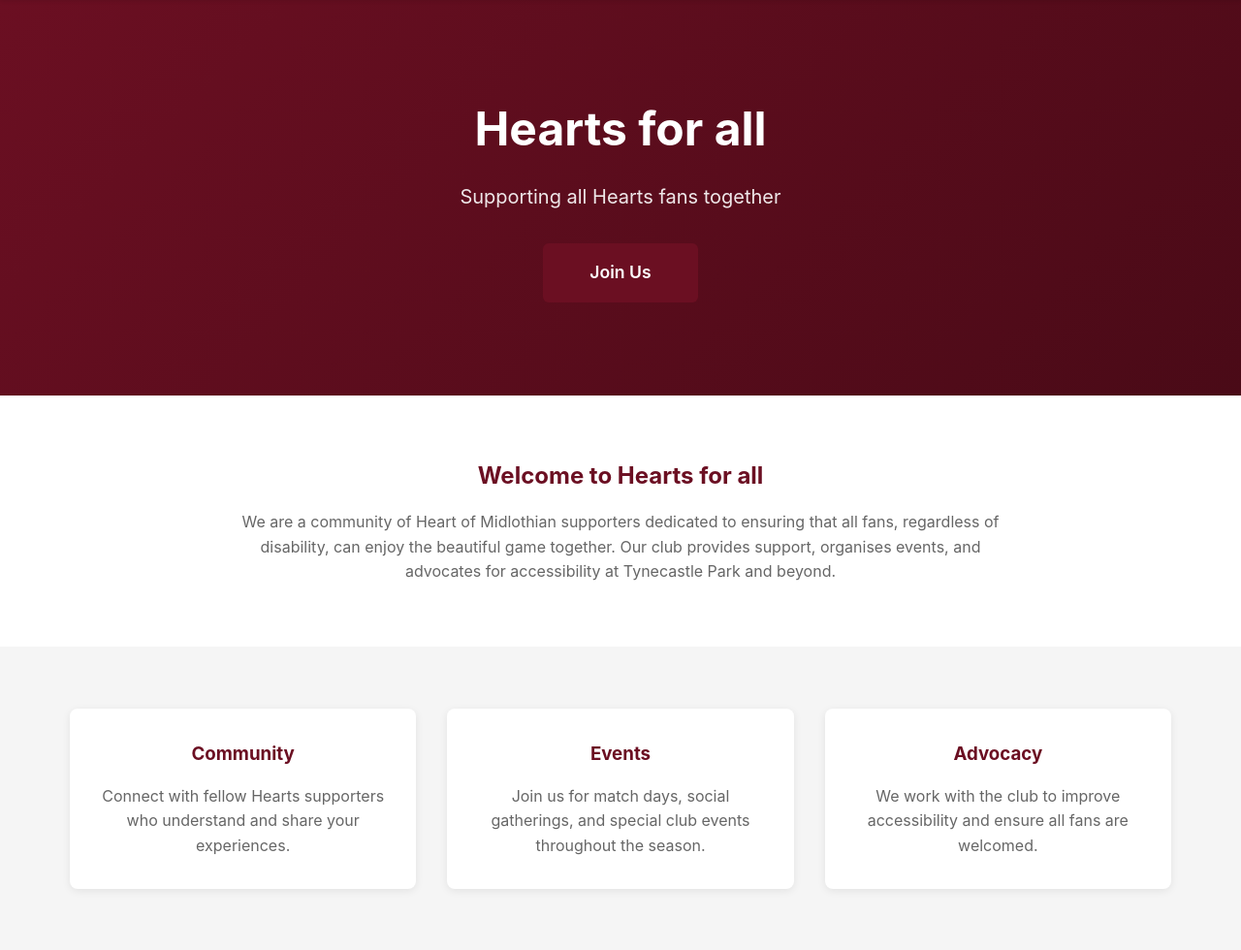
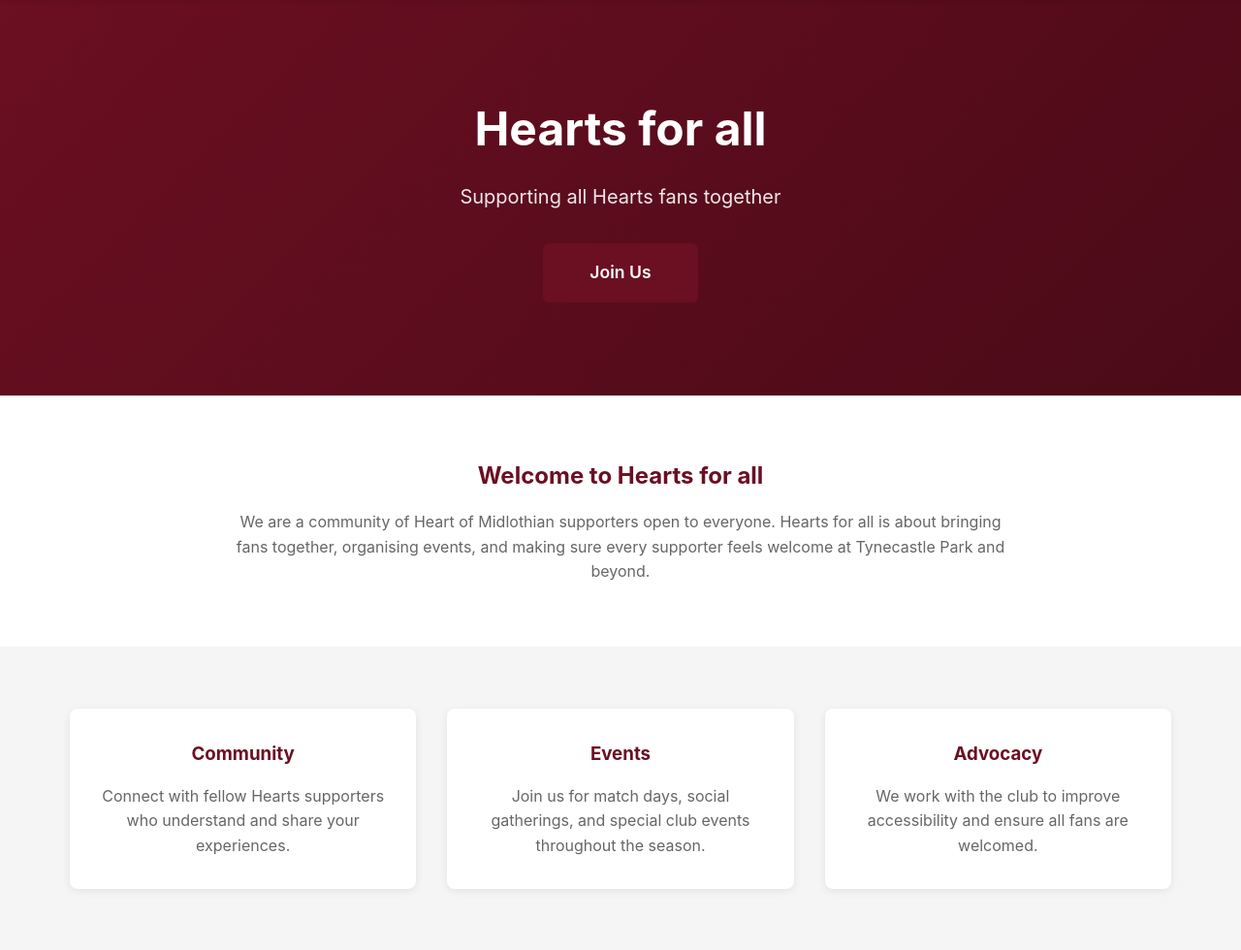
Before and after one commit to rossforsyth055-wq/HDSC, a FastAPI app: template src/hdsc/templates/home.html in a window 1280 px wide. Shown: the part 83-1063 px from the top of the page at 97% size. Run offline with FastAPI, Linux system fonts and the light colour scheme; the template is opened without the code that fills it, so the values that code supplies are empty.

Commit message:
Update home page intro to reflect Hearts for all rebrand
Co-Authored-By: Claude Sonnet 4.6 <noreply@anthropic.com>

```diff
--- a/src/hdsc/templates/home.html
+++ b/src/hdsc/templates/home.html
@@ -12,7 +12,7 @@
 <section class="intro-section">
     <div class="container">
         <h2>Welcome to Hearts for all</h2>
-        <p>We are a community of Heart of Midlothian supporters dedicated to ensuring that all fans, regardless of disability, can enjoy the beautiful game together. Our club provides support, organises events, and advocates for accessibility at Tynecastle Park and beyond.</p>
+        <p>We are a community of Heart of Midlothian supporters open to everyone. Hearts for all is about bringing fans together, organising events, and making sure every supporter feels welcome at Tynecastle Park and beyond.</p>
     </div>
 </section>
 
```
